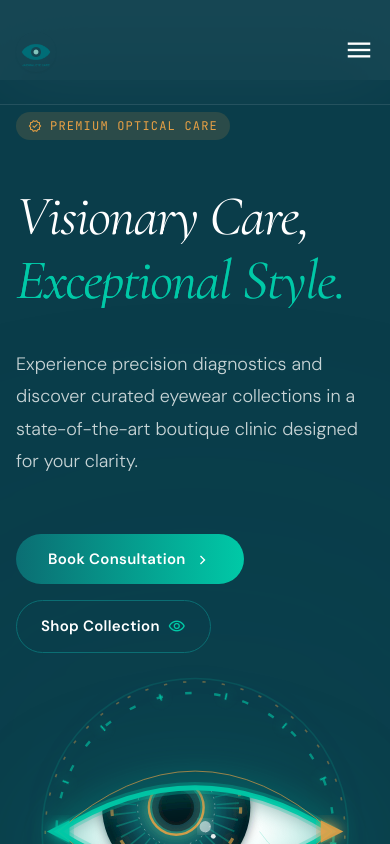
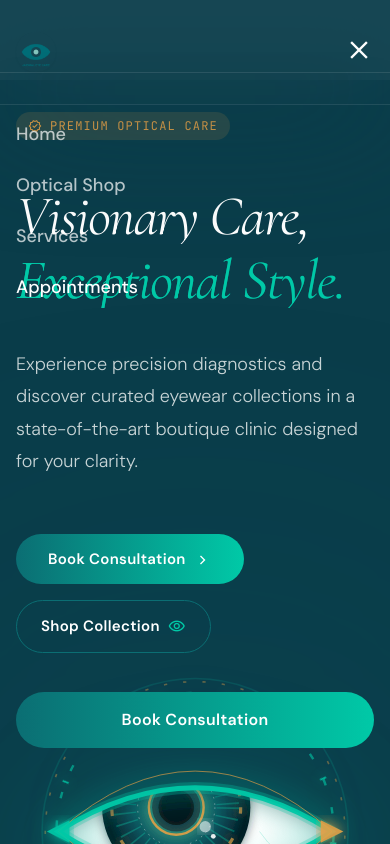
Before and after one commit to Rahul2749/EyeClinic, a React (Vite) app: page / in a window 390 px wide. Both pictures are taken after a click on the button "menu". Shown: the top 844 px of the page. Built offline with nearby package versions, Linux system fonts and the light colour scheme.

Commit message:
Fix mobile responsiveness height jump and mobile menu overlay

```diff
--- a/src/components/Navbar.jsx
+++ b/src/components/Navbar.jsx
@@ -4,6 +4,7 @@ import "./Navbar.css";
 
 const Navbar = () => {
   const [activeSection, setActiveSection] = useState('home');
+  const [isMobileMenuOpen, setIsMobileMenuOpen] = useState(false);
   const isClicking = useRef(false);
   const navigate = useNavigate();
   const location = useLocation();
@@ -106,11 +107,28 @@ const Navbar = () => {
           <button onClick={() => window.dispatchEvent(new Event('open-booking-modal'))} className="btn-primary hidden md:inline-flex">
             Book Consultation
           </button>
-          <button className="md:hidden text-white">
-            <span className="material-symbols-outlined text-3xl">menu</span>
+          <button className="md:hidden text-white" onClick={() => setIsMobileMenuOpen(!isMobileMenuOpen)}>
+            <span className="material-symbols-outlined text-3xl">{isMobileMenuOpen ? 'close' : 'menu'}</span>
           </button>
         </div>
       </div>
+
+      {/* Mobile Menu */}
+      {isMobileMenuOpen && (
+        <div className="md:hidden fixed top-[72px] left-0 w-full h-[calc(100svh-72px)] bg-c-primary/98 backdrop-blur-3xl border-t border-white/10 shadow-2xl px-margin-mobile py-8 flex flex-col gap-8 animate-in slide-in-from-top-2 duration-300 z-40 overflow-y-auto pb-24">
+          <nav className="flex flex-col gap-6 mt-4">
+            <a className={activeSection === 'home' ? `font-body text-[18px] font-medium text-white` : `font-body text-[18px] font-medium text-white/70`} href="#home" onClick={(e) => { handleNavClick(e, 'home'); setIsMobileMenuOpen(false); }}>Home</a>
+            <a className={activeSection === 'products' ? `font-body text-[18px] font-medium text-white` : `font-body text-[18px] font-medium text-white/70`} href="#products" onClick={(e) => { handleNavClick(e, 'products'); setIsMobileMenuOpen(false); }}>Optical Shop</a>
+            <a className={activeSection === 'services' ? `font-body text-[18px] font-medium text-white` : `font-body text-[18px] font-medium text-white/70`} href="#services" onClick={(e) => { handleNavClick(e, 'services'); setIsMobileMenuOpen(false); }}>Services</a>
+            <a className={activeSection === 'about' ? `font-body text-[18px] font-medium text-white` : `font-body text-[18px] font-medium text-white/70`} href="#about" onClick={(e) => { handleNavClick(e, 'about'); setIsMobileMenuOpen(false); }}>Appointments</a>
+          </nav>
+          <div className="mt-auto">
+            <button onClick={() => { window.dispatchEvent(new Event('open-booking-modal')); setIsMobileMenuOpen(false); }} className="btn-primary w-full text-center py-4 text-[16px]">
+              Book Consultation
+            </button>
+          </div>
+        </div>
+      )}
     </header>
   );
 };
--- a/src/pages/Home.jsx
+++ b/src/pages/Home.jsx
@@ -90,7 +90,7 @@ const Home = () => {
       <main>
         <section id="home" className="hero-section relative flex flex-col overflow-hidden scroll-mt-0">
 
-          <div className="min-h-[calc(100vh-80px)] flex flex-col justify-center w-full pt-8 pb-12">
+          <div className="min-h-[calc(100svh-80px)] flex flex-col justify-center w-full pt-8 pb-12">
             <div className="max-w-container-max mx-auto w-full px-margin-mobile md:px-margin-desktop relative z-10 hero-grid">
 
             {/* Left Content */}
```
